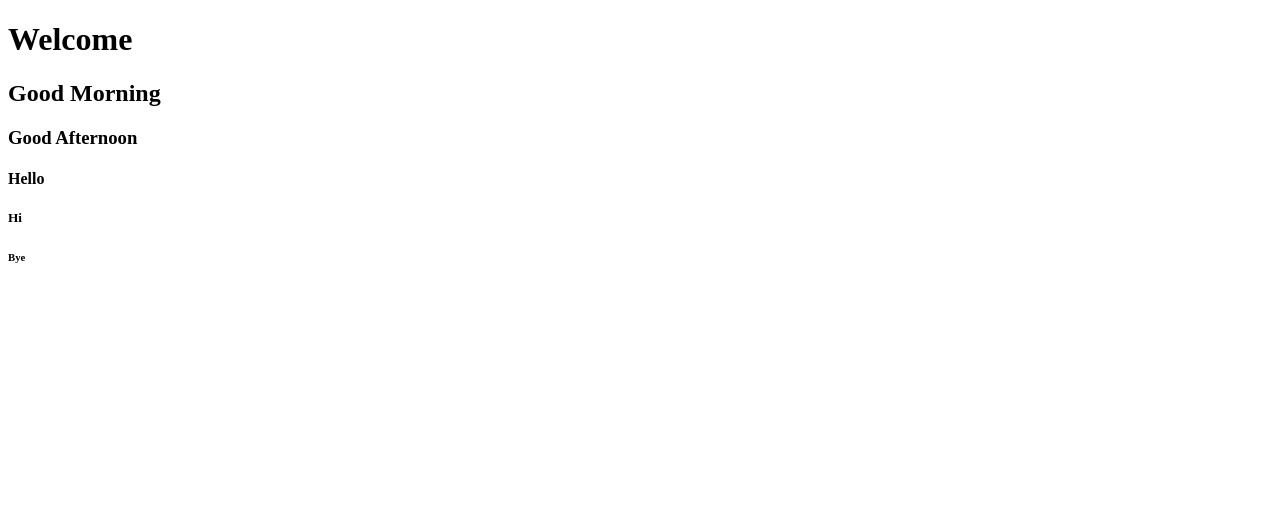
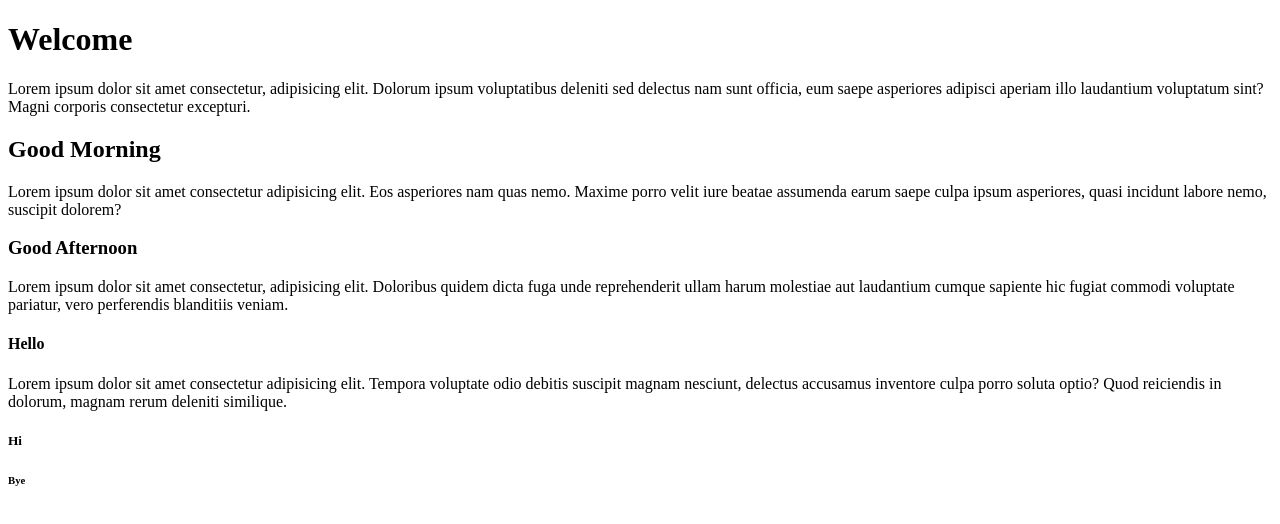
Before and after one commit to Merwan2/HTML-CSS-JS, a plain HTML site: page index.html in a window 1280 px wide. Drawn offline with Linux system fonts and the light colour scheme.

Commit message:
Ajout lorem ipsum dans HTML

```diff
--- a/index.html
+++ b/index.html
@@ -6,9 +6,15 @@
     </head>
     <body>
         <h1>Welcome</h1>
+        <p>Lorem ipsum dolor sit amet consectetur, adipisicing elit. Dolorum ipsum voluptatibus deleniti sed delectus nam sunt officia, eum saepe asperiores adipisci aperiam illo laudantium voluptatum sint? Magni corporis consectetur excepturi.
+        </p>
         <h2>Good Morning</h2>
+        <p>Lorem ipsum dolor sit amet consectetur adipisicing elit. Eos asperiores nam quas nemo. Maxime porro velit iure beatae assumenda earum saepe culpa ipsum asperiores, quasi incidunt labore nemo, suscipit dolorem?
+        </p>
         <h3>Good Afternoon</h3>
+        <p>Lorem ipsum dolor sit amet consectetur, adipisicing elit. Doloribus quidem dicta fuga unde reprehenderit ullam harum molestiae aut laudantium cumque sapiente hic fugiat commodi voluptate pariatur, vero perferendis blanditiis veniam.</p>
         <h4>Hello</h4>
+        <p>Lorem ipsum dolor sit amet consectetur adipisicing elit. Tempora voluptate odio debitis suscipit magnam nesciunt, delectus accusamus inventore culpa porro soluta optio? Quod reiciendis in dolorum, magnam rerum deleniti similique.</p>
         <h5>Hi</h5>
         <h6>Bye</h6>
 
```
